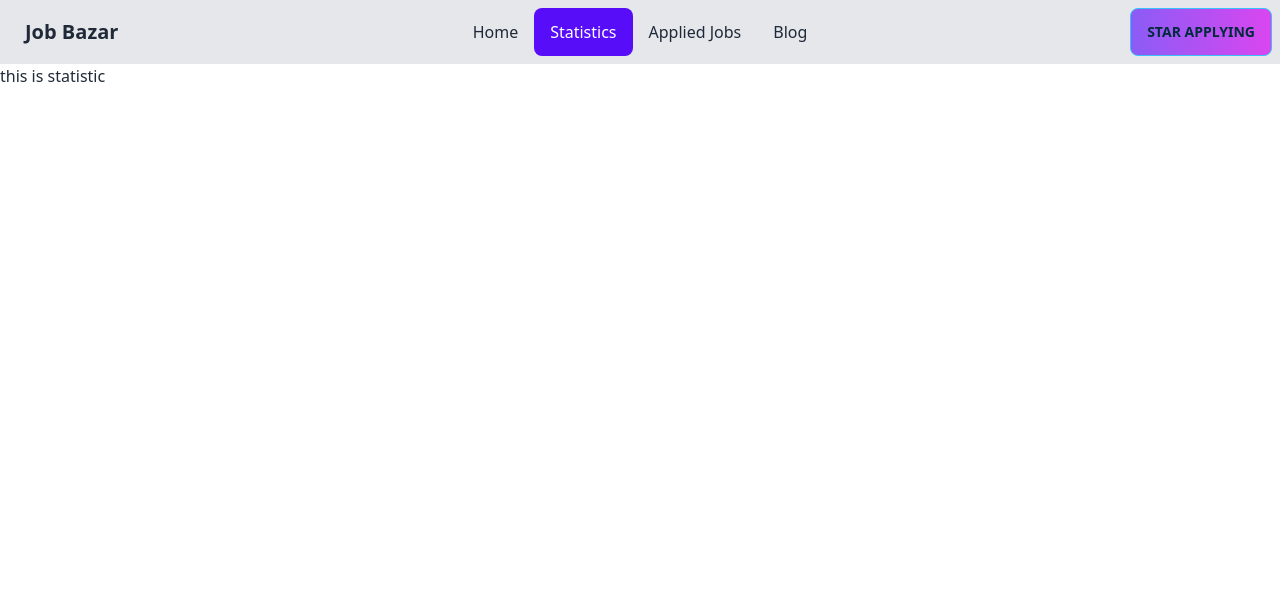
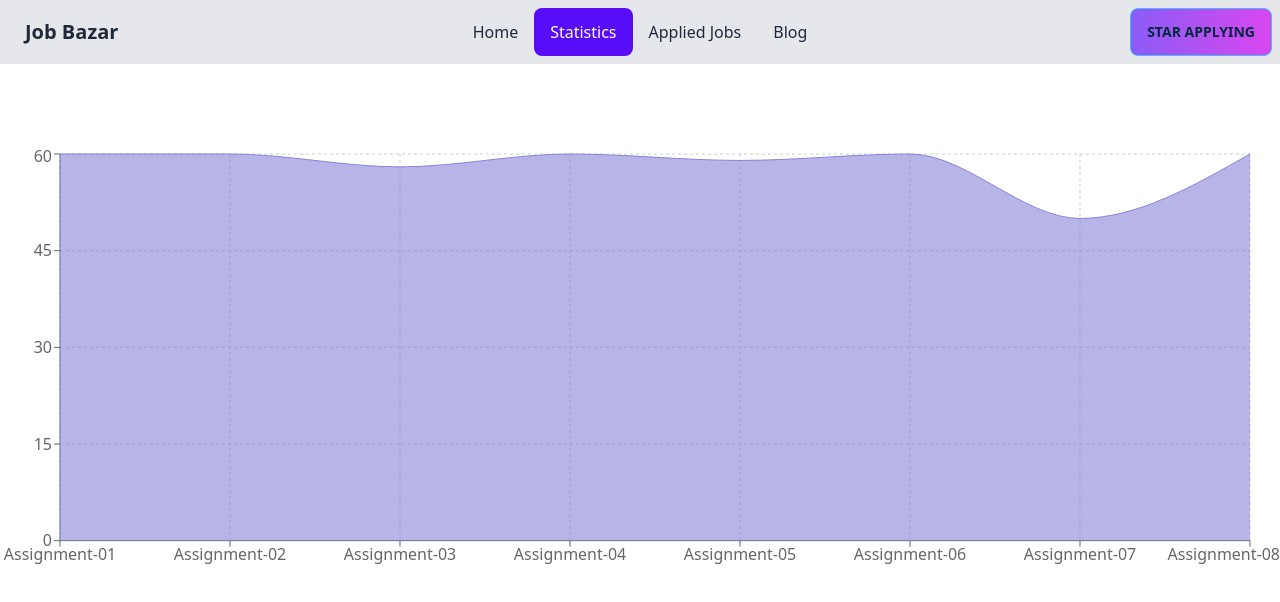
Before and after one commit to saifulaija/job-bazar, a React (Vite) app: page /statistics in a window 1280 px wide. Shown: the top 602 px of the page. Built offline with nearby package versions, Linux system fonts and the light colour scheme.

Commit message:
area chart added

```diff
--- a/package.json
+++ b/package.json
@@ -16,6 +16,7 @@
     "react": "^18.2.0",
     "react-dom": "^18.2.0",
     "react-router-dom": "^6.10.0",
+    "recharts": "^2.5.0",
     "sort-by": "^1.2.0"
   },
   "devDependencies": {
--- a/src/components/Blog.jsx
+++ b/src/components/Blog.jsx
@@ -1,8 +1,8 @@
 import React from "react";
-
+ const img = 'https://i.ibb.co/ySjrKQ2/Vector-1.png'
 const Blog = () => {
   return (
-    <div className="bg-gray-50 my-10 container mx-auto text-justify">
+    <div className="bg-gray-50 my-10 container mx-auto text-justify bg-[url('{img}')]">
       <h1 className="text-2xl font-bold underline">
         a. When should you use context API?
       </h1>
--- a/src/components/Statistics.jsx
+++ b/src/components/Statistics.jsx
@@ -1,9 +1,70 @@
 import React from 'react';
 
+
+import { AreaChart, Area, XAxis, YAxis, CartesianGrid, Tooltip, ResponsiveContainer } from 'recharts';
+
 const Statistics = () => {
+    const data = [
+        {
+            name : 'Assignment-01',
+            marks : 60
+        },
+        {
+            name : 'Assignment-02',
+            marks : 60
+        },
+        {
+            name : 'Assignment-03',
+            marks : 58
+        },
+        {
+            name : 'Assignment-04',
+            marks : 60
+        },
+        {
+            name : 'Assignment-05',
+            marks : 59
+        },
+        {
+            name : 'Assignment-06',
+            marks : 60
+        },
+        {
+            name : 'Assignment-07',
+            marks : 50
+        },
+        {
+            name : 'Assignment-08',
+            marks : 60
+        }
+    ]
+
+
+
+
+
+
     return (
-        <div>
-            <h1>this is statistic</h1>
+        <div className='container mx-auto my-20' >
+            <ResponsiveContainer width="100%" aspect={(3)}>
+        <AreaChart
+          width={500}
+          height={400}
+          data={data}
+          margin={{
+            top: 10,
+            right: 30,
+            left: 0,
+            bottom: 0,
+          }}
+        >
+          <CartesianGrid strokeDasharray="3 3" />
+          <XAxis dataKey="name" />
+          <YAxis />
+          <Tooltip />
+          <Area type="monotone" dataKey="marks" stroke="#8884d8" fill="#8884d8" />
+        </AreaChart>
+      </ResponsiveContainer>
         </div>
     );
 };
```
Also changed, not shown: 1 other file (tests, documents, lock files or other folders).
